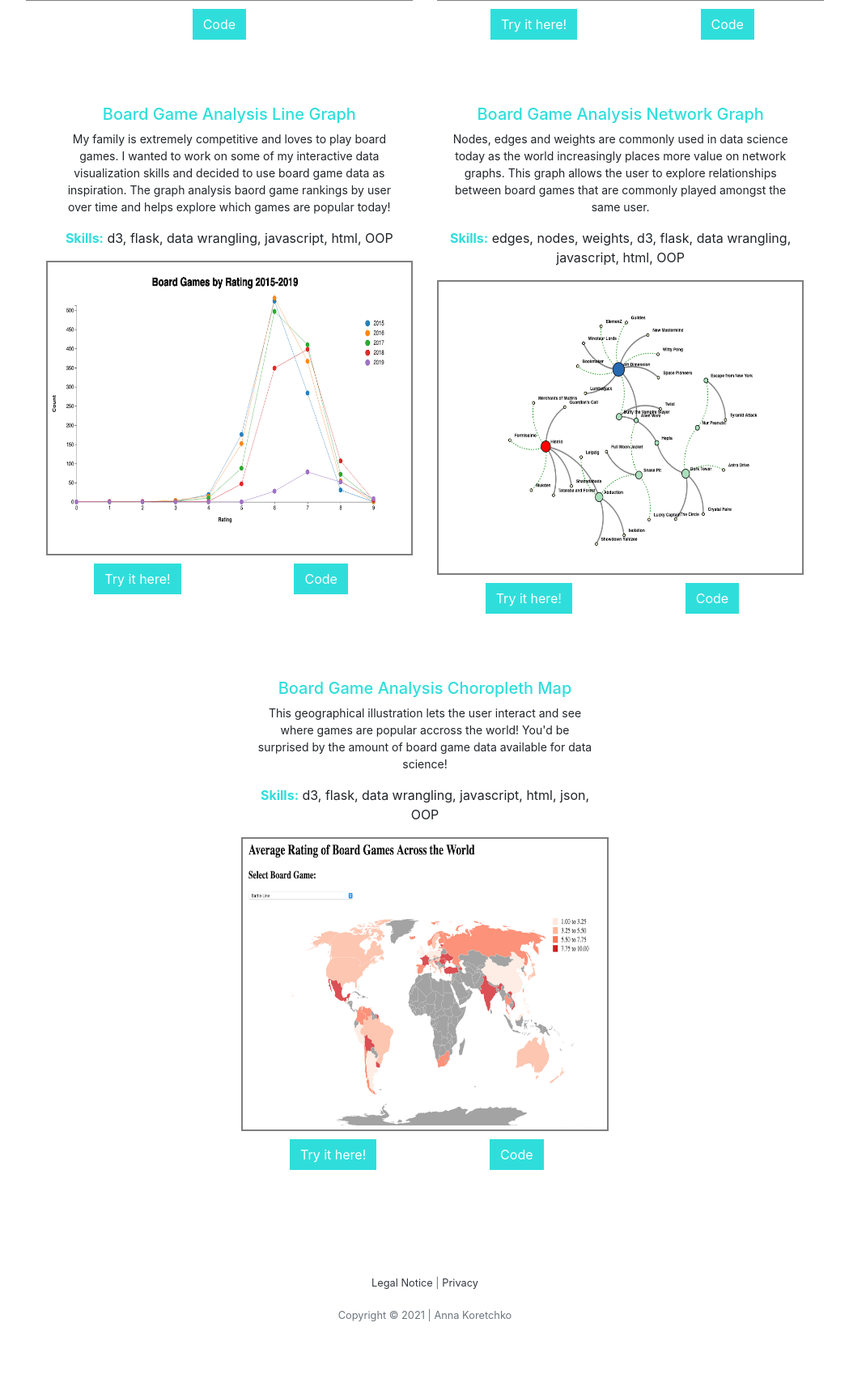
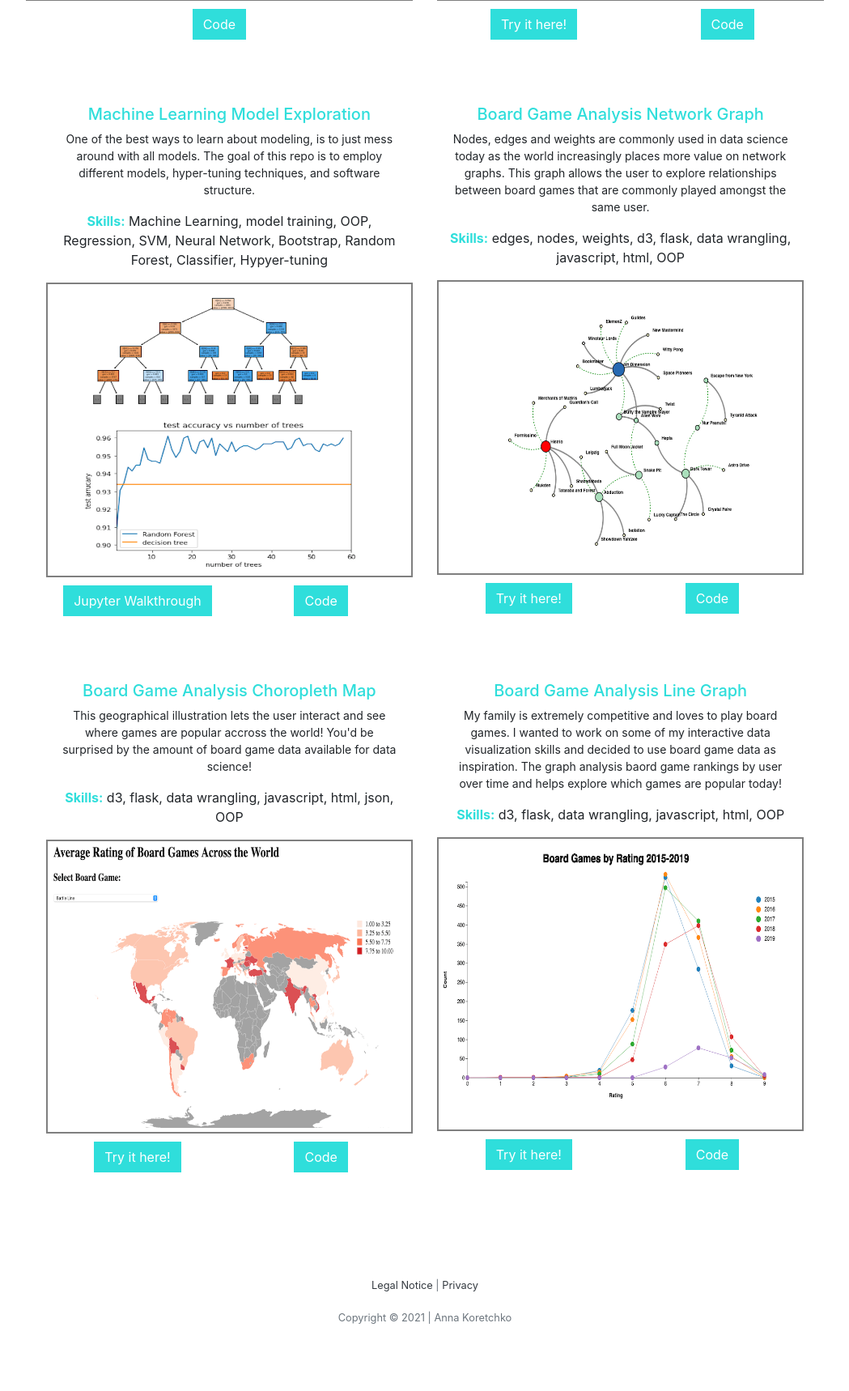
Before and after one commit to annakoretchko/personal-website, a Flask app: page /portfolio in a window 1280 px wide. Shown: the part 1293-3011 px from the top of the page at 81% size, without its empty margins (115-1164 px from the left). Before the commit the page ends 2925 px from the top, so only its background shows below. Run offline with Flask 2, Linux system fonts and the light colour scheme; parts of the project's set-up code (start-up, migrations or seed data) failed here and were passed over; some libraries are stand-ins or nearby versions.

Commit message:
added ml stuff

```diff
--- a/main.py
+++ b/main.py
@@ -114,6 +114,10 @@ def garmin():
                             title="Garmin Data Exploration",
                             id="about")
 
+
+
+
+
 @app.route('/contact', methods=["GET","POST"])
 def contact():
     title_text = "TITLE HERE"
--- a/templates/layout.html
+++ b/templates/layout.html
@@ -69,6 +69,9 @@
                     <a href="../graph" class="dropdown-item">Board Game Network Graph</a>
                     <a href="../interactive" class="dropdown-item">Board Game Line Graph</a>
                     <a href="../choropleth" class="dropdown-item">Board Game Choropleth Graph</a>
+
+
+
                 </div>
             </li>
 
--- a/templates/portfolio.html
+++ b/templates/portfolio.html
@@ -91,32 +91,33 @@
 
                     <div class="col-12 col-md-5">
                         <div class="text-center">
-                            <a class="title-link" target="_blank" href="https://github.com/annakoretchko/board-game-analysis"><h5>Board Game Analysis Line Graph</h5></a>
+                            <a class="title-link" target="_blank" href="https://github.com/annakoretchko/model-exploration"><h5>Machine Learning Model Exploration</h5></a>
                             <p class="project-des">
-                                My family is extremely competitive and loves to play board games. I wanted to work on some of my interactive data visualization skills and decided to use board game data as inspiration. The graph analysis baord game rankings by user over time and helps explore which games are popular today!
+                                One of the best ways to learn about modeling, is to just mess around with all models. The goal of this repo is to employ different models, hyper-tuning techniques, and software structure.
+
                             </p>
                             <p class="skills-port">
 
-                                <span class="bold">Skills:</span> d3, flask, data wrangling, javascript, html, OOP
+                                <span class="bold">Skills:</span> Machine Learning, model training, OOP, Regression, SVM, Neural Network, Bootstrap, Random Forest, Classifier, Hypyer-tuning
                             </p>
 
 
                         </div>
                         <div class="row">
-                            <a target="_blank" href="/interactive">
+                            <a target="_blank" href="https://github.com/annakoretchko/model-exploration">
                                 <div class='img3'></div>
-                                <img class="portfolio-img" src="/static/img/interactive.png">
+                                <img class="portfolio-img" src="/static/img/Random-Forest-vs-SVM-on-Spam-Emails.png">
                                 <div class='img3'></div>
                             </a>
                         </div>
                         <div class="row">
 
                             <div class="col-6 text-center">
-                                <a target="_blank" href="/garmin" class="button btn portfolio-btn rounded-0">Try it here!</a>
+                                <a target="_blank" href="https://github.com/annakoretchko/model-exploration" class="button btn portfolio-btn rounded-0">Jupyter Walkthrough</a>
                             </div>
 
                             <div class="col-6 text-center">
-                                <a target="_blank" href="https://github.com/annakoretchko/board-game-analysis" class="button btn portfolio-btn rounded-0">Code</a>
+                                <a target="_blank" href="https://github.com/annakoretchko/model-exploration" class="button btn portfolio-btn rounded-0">Code</a>
                             </div>
 
                         </div>
@@ -195,6 +196,37 @@
                         </div>
                     </div>
 
+                    <div class="col-12 col-md-5">
+                        <div class="text-center">
+                            <a class="title-link" target="_blank" href="https://github.com/annakoretchko/board-game-analysis"><h5>Board Game Analysis Line Graph</h5></a>
+                            <p class="project-des">
+                                My family is extremely competitive and loves to play board games. I wanted to work on some of my interactive data visualization skills and decided to use board game data as inspiration. The graph analysis baord game rankings by user over time and helps explore which games are popular today!
+                            </p>
+                            <p class="skills-port">
+
+                                <span class="bold">Skills:</span> d3, flask, data wrangling, javascript, html, OOP
+                            </p>
+
+
+                        </div>
+                        <div class="row">
+                            <a target="_blank" href="/interactive">
+                                <div class='img3'></div>
+                                <img class="portfolio-img" src="/static/img/interactive.png">
+                                <div class='img3'></div>
+                            </a>
+                        </div>
+                        <div class="row">
+
+                            <div class="col-6 text-center">
+                                <a target="_blank" href="/interactive" class="button btn portfolio-btn rounded-0">Try it here!</a>
+                            </div>
+
+                            <div class="col-6 text-center">
+                                <a target="_blank" href="https://github.com/annakoretchko/board-game-analysis" class="button btn portfolio-btn rounded-0">Code</a>
+                            </div>
+
+                        </div>
 
 
                 </div>
```
Also changed, not shown: static/img/Random-Forest-vs-SVM-on-Spam-Emails.png (added), 2 other files.
